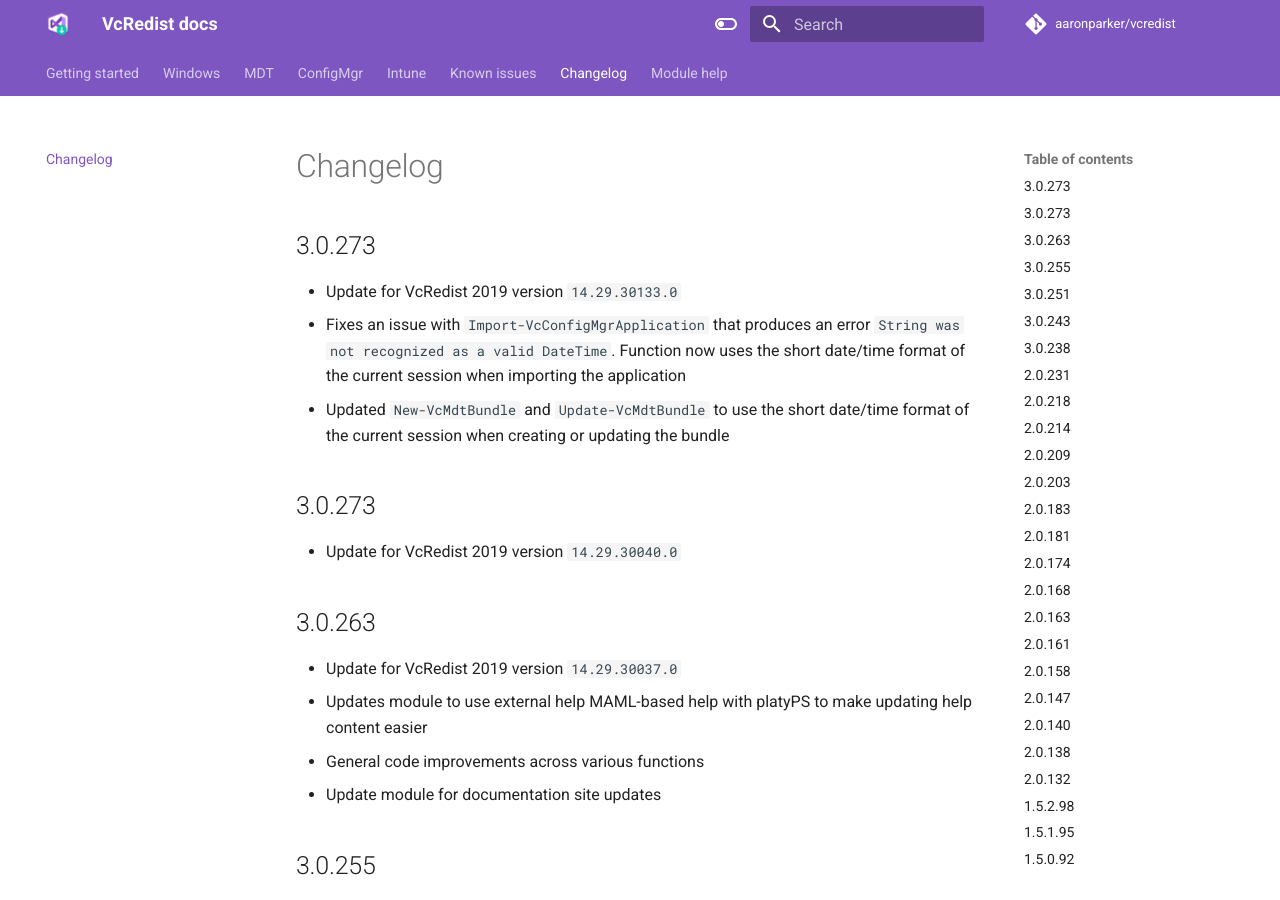
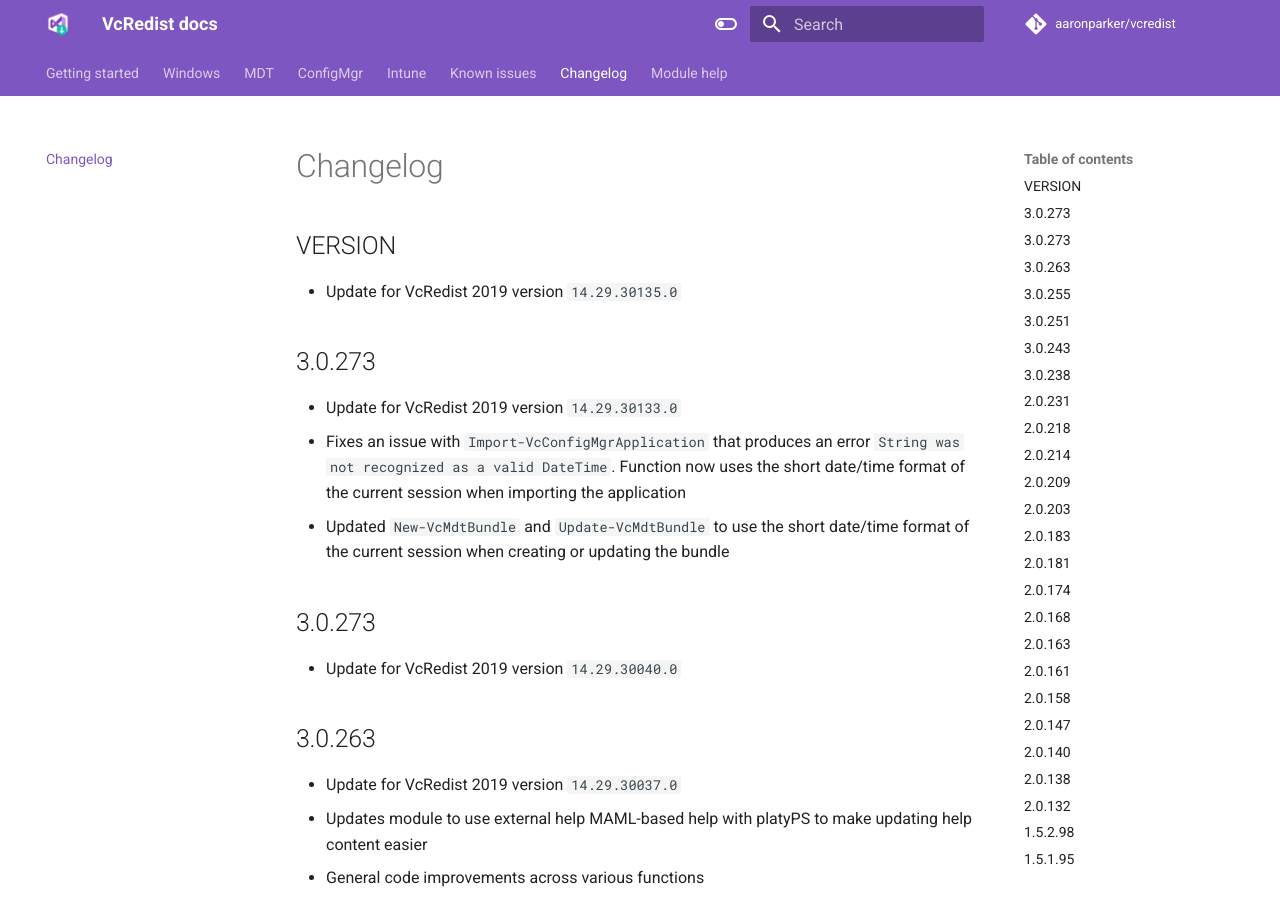
Before and after one commit to aaronparker/vcredist, an MkDocs documentation site: the page built from docs/changelog.md, in a window 1280 px wide and 900 px high. Built offline with MkDocs 1.6.1 and Material for MkDocs 9.7.7, drawn with Linux system fonts in a browser that asks for light colours; comment, search, counter and statistics services are not loaded.

Commit message:
Update changelog.md

```diff
--- a/docs/changelog.md
+++ b/docs/changelog.md
@@ -1,4 +1,8 @@
 # Changelog
+
+## VERSION
+
+* Update for VcRedist 2019 version `14.29.30135.0`
 
 ## 3.0.273
 
```
